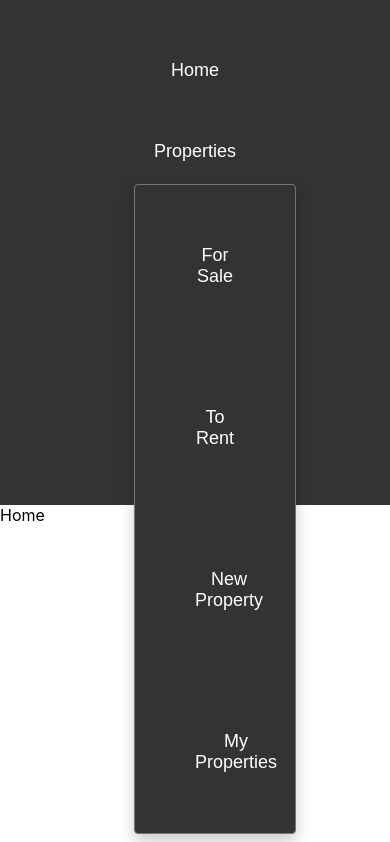
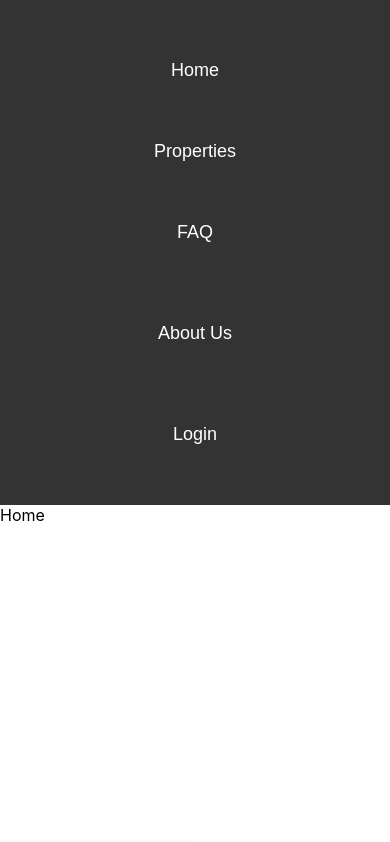
Before and after one commit to dudwa/CC-Real-Agency, a React (Vite) app in the folder frontend/: page / in a window 390 px wide. Shown: the top 842 px of the page. Built offline with nearby package versions, Linux system fonts and the light colour scheme; the HTML template or start-up script is replaced by a standard one.

Commit message:
fix: Buggy behaviour of Dropdown removed

```diff
--- a/frontend/src/pages/Layout.css
+++ b/frontend/src/pages/Layout.css
@@ -1,11 +1,11 @@
-/* Add these styles to your existing CSS file */
+/* Your existing styles */
 
 .navbar {
   display: flex;
   align-items: center;
   justify-content: space-between;
-  padding: 20px; /* Increased padding for better spacing */
-  background-color: #333; /* Adjust the background color as needed */
+  padding: 20px;
+  background-color: #333;
 }
 
 .navbar a,
@@ -14,13 +14,13 @@
   background-color: transparent;
   color: white;
   border: none;
-  padding: 20px; /* Increased padding for larger buttons */
+  padding: 20px;
   cursor: pointer;
-  font-size: 18px; /* Increased font size for better readability */
+  font-size: 18px;
 }
 
 .navbar button:hover {
-  background-color: #555; /* Change background color on hover */
+  background-color: #555;
 }
 
 .navbar button {
@@ -28,20 +28,29 @@
 }
 
 .dropdown {
+  display: inline-block;
   position: relative;
+}
+
+.dropdown-toggle {
+  text-decoration: none;
+  background-color: transparent;
+  color: white;
+  border: none;
+  padding: 20px;
+  cursor: pointer;
+  font-size: 18px;
 }
 
 .dropdown-menu {
   position: absolute;
-  top: calc(50% + 5px); /* Adjust the top position as needed */
+  top: 100%;
   left: 0;
-  z-index: 1000; /* Adjust the z-index as needed */
   display: none;
-  float: left;
   min-width: 160px;
   text-align: left;
-  background-color: #333; /* Adjust the background color as needed */
-  border: 1px solid #777; /* Adjust the border color as needed */
+  background-color: #333;
+  border: 1px solid #777;
   border-radius: 4px;
   box-shadow: 0 8px 16px 0 rgba(0, 0, 0, 0.2);
 }
@@ -52,27 +61,26 @@
 
 .dropdown-menu a {
   color: white;
-  padding: 20px; /* Increased padding for larger buttons */
+  padding: 20px;
   display: block;
   text-decoration: none;
 }
 
 .dropdown-menu a:hover {
-  background-color: #555; /* Adjust the background color on hover as needed */
+  background-color: #555;
 }
 
-/* Adjustments for better mobile responsiveness */
+/* Your existing mobile responsiveness styles */
 
 @media (max-width: 600px) {
   .navbar {
     flex-direction: column;
   }
 
-  .dropdown-menu {
+  .dropdown {
     position: static;
     width: 100%;
     text-align: center;
-    display: none;
   }
 
   .navbar:hover .dropdown-menu {
--- a/frontend/src/pages/Layout.jsx
+++ b/frontend/src/pages/Layout.jsx
@@ -1,20 +1,13 @@
-import React, { useState, useEffect } from 'react';
+import React, { useState } from 'react';
 import { Outlet, Link } from 'react-router-dom';
-import Dropdown from 'react-bootstrap/Dropdown';
 import './Layout.css';
 
 export default function Layout() {
   const [dropdownVisible, setDropdownVisible] = useState(false);
 
-  useEffect(() => {
-    // Open the dropdown when the component mounts
-    setDropdownVisible(true);
-  }, []);
-
   const handleToggle = () => {
     setDropdownVisible(!dropdownVisible);
   };
-
 
   return (
     <div>
@@ -22,34 +15,28 @@ export default function Layout() {
         <Link to='/'>
           <button>Home</button>
         </Link>
-        <Dropdown show={dropdownVisible} onToggle={handleToggle}>
-          <Dropdown.Toggle variant="success" id="dropdown-basic">
+
+        <div className={`dropdown ${dropdownVisible ? 'show' : ''}`}>
+          <button onClick={handleToggle} className="dropdown-toggle" type="button" id="dropdown-basic">
             Properties
-          </Dropdown.Toggle>
+          </button>
 
-          <Dropdown.Menu>
-            <Dropdown.Item>
+          <div className="dropdown-menu">
             <Link to='/forsale'>
               <button>For Sale</button>
             </Link>
-            </Dropdown.Item>
-            <Dropdown.Item>
             <Link to='/torent'>
               <button>To Rent</button>
             </Link>
-            </Dropdown.Item>
-            <Dropdown.Item>
             <Link to='/newproperty'>
               <button>New Property</button>
             </Link>
-            </Dropdown.Item>
-            <Dropdown.Item>
             <Link to='/myproperties'>
               <button>My Properties</button>
             </Link>
-            </Dropdown.Item>
-          </Dropdown.Menu>
-        </Dropdown>
+          </div>
+        </div>
+
         <Link to='/faq'>
           <button>FAQ</button>
         </Link>
```
Lines whose indentation alone changed are shown as unchanged.
